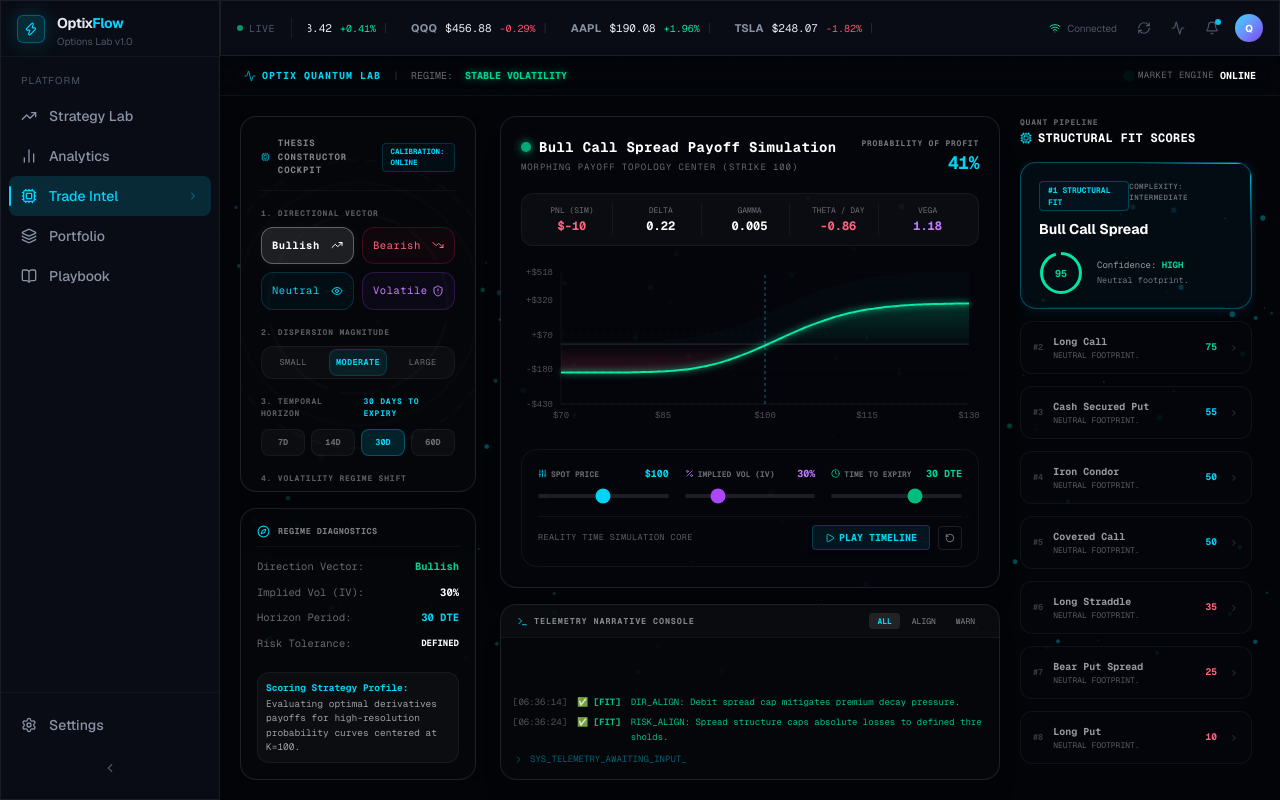
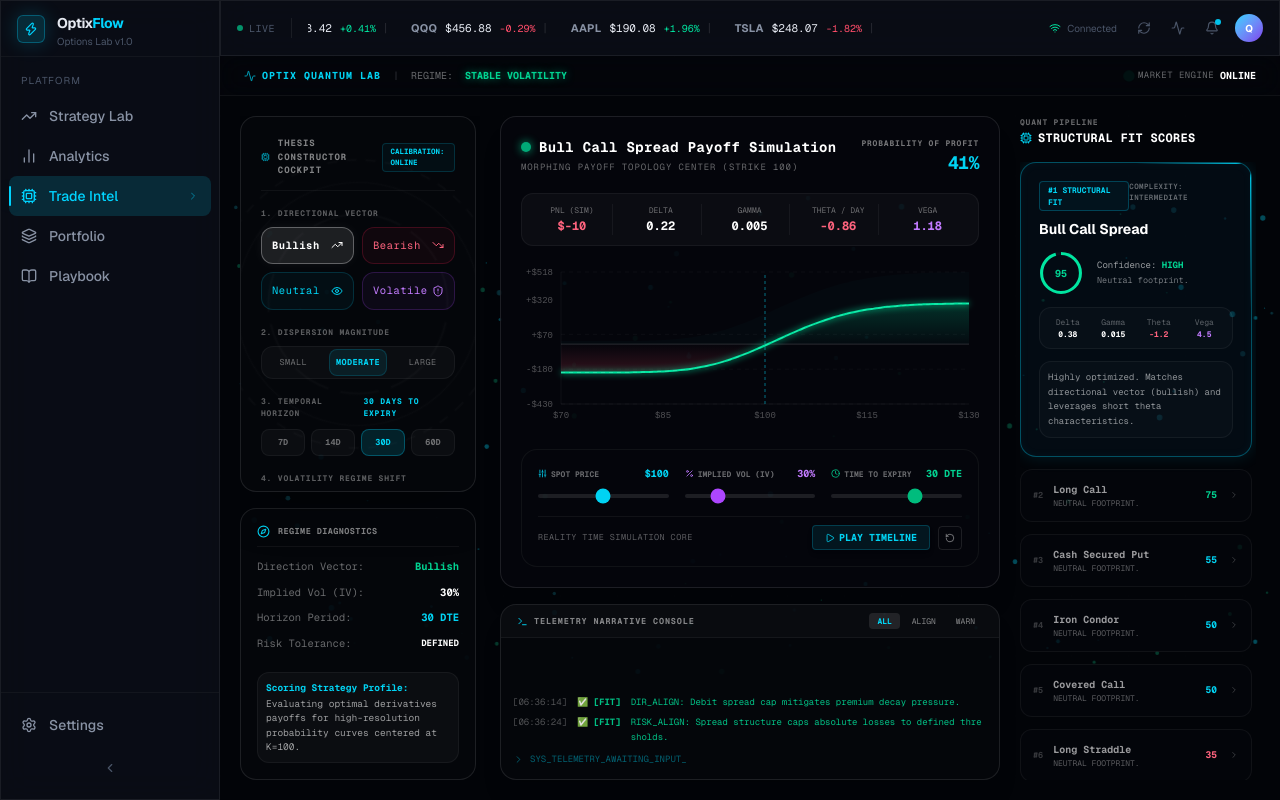
Before and after one commit to ssashiiiuhh/OptixFlow, a Next.js app: page /intelligence in a window 1280 px wide. Built offline with nearby package versions, Linux system fonts and the light colour scheme.

Commit message:
ux: add flex shrink-0 to cards to prevent clipping on active strategy selection

```diff
--- a/src/components/intelligence/TradeIntelDashboard.tsx
+++ b/src/components/intelligence/TradeIntelDashboard.tsx
@@ -829,7 +829,7 @@ export default function TradeIntelDashboard() {
                     layout
                     key={strat.id}
                     onClick={() => setSelectedStrategyId(strat.id)}
-                    className="group rounded-2xl p-4.5 border border-cyan-500/40 bg-[#061826]/40 cursor-pointer relative overflow-hidden transition-all shadow-xl"
+                    className="group rounded-2xl p-4.5 border border-cyan-500/40 bg-[#061826]/40 cursor-pointer relative overflow-hidden transition-all shadow-xl shrink-0"
                     style={{
                       boxShadow: "0 0 16px rgba(6, 182, 212, 0.15), inset 0 0 10px rgba(6, 182, 212, 0.05)"
                     }}
@@ -920,7 +920,7 @@ export default function TradeIntelDashboard() {
                     layout
                     key={strat.id}
                     onClick={() => setSelectedStrategyId(strat.id)}
-                    className="p-3 rounded-xl border border-white/5 bg-[#05070c]/70 hover:border-white/10 text-white/60 hover:text-white font-mono text-[10px] cursor-pointer transition-all flex items-center justify-between"
+                    className="p-3 rounded-xl border border-white/5 bg-[#05070c]/70 hover:border-white/10 text-white/60 hover:text-white font-mono text-[10px] cursor-pointer transition-all flex items-center justify-between shrink-0"
                   >
                     <div className="flex items-center gap-2.5 min-w-0">
                       <span className="text-[8.5px] text-white/20 font-bold">#{idx + 1}</span>
```
